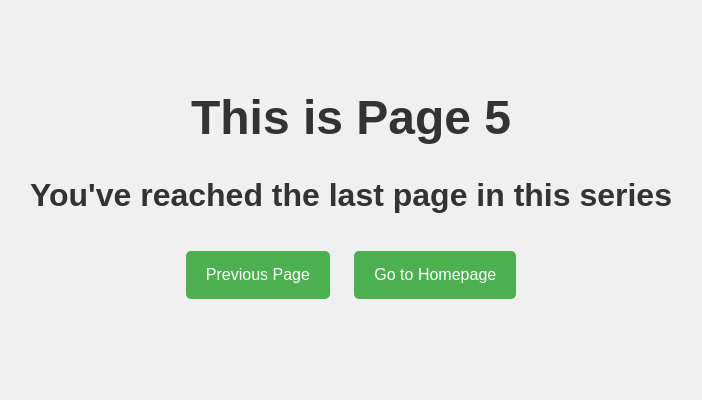
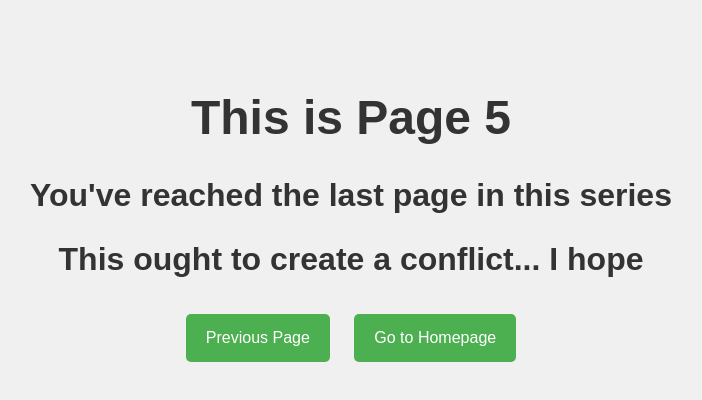
Before and after one commit to vinceinstructor/web-app-2, a plain HTML site: page page5.html in a window 1280 px wide. Shown: the whole page, without its empty margins (289-991 px from the left). Drawn offline with Linux system fonts and the light colour scheme.

Commit message:
made a conflict change. Fingers Crossed!

```diff
--- a/page5.html
+++ b/page5.html
@@ -8,6 +8,7 @@
 <body>
     <h1>This is Page 5</h1>
     <h2>You've reached the last page in this series</h2>
+    <h2>This ought to create a conflict... I hope</h2>
     <button onclick="location.href='page4.html';">Previous Page</button>
     <button onclick="location.href='index.html';">Go to Homepage</button>
 </body>
```
